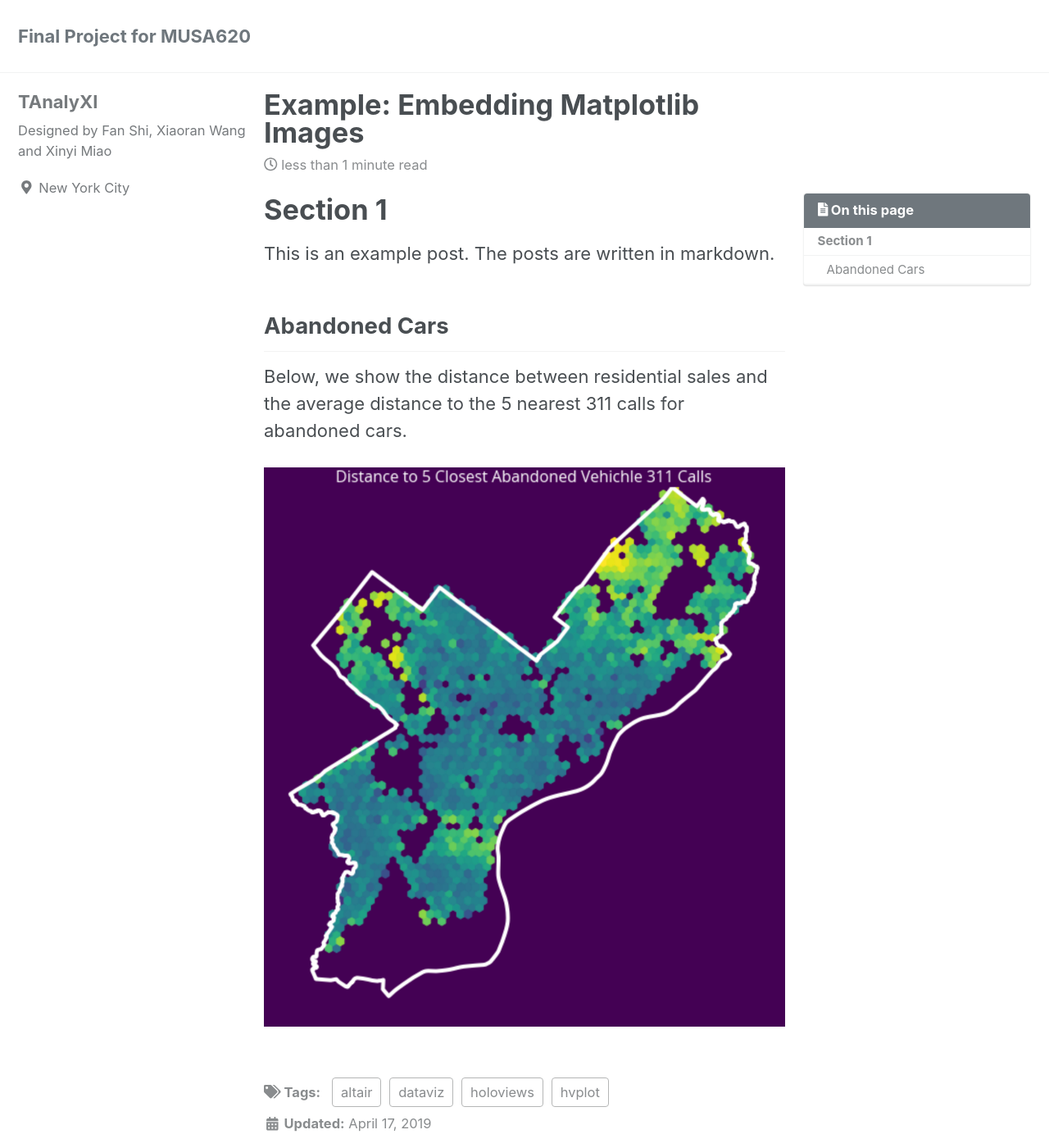
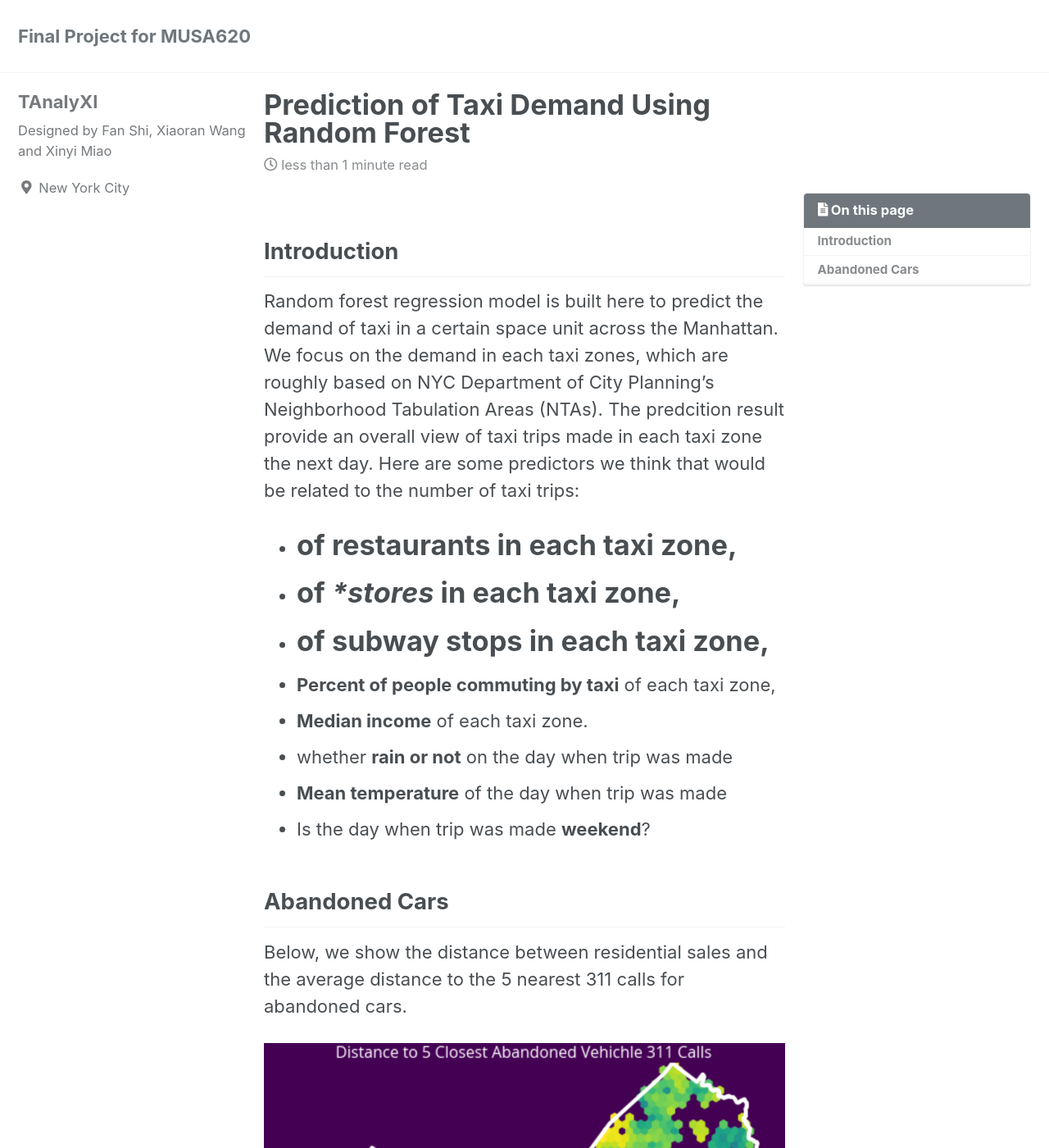
Before and after one commit to XinyiMsumyee/my-pages-starter, a Jekyll site: the page built from _posts/2019-04-17-example-post.md, in a window 1280 px wide and 1400 px high. Shown: the whole window at 82% size. Built offline with Jekyll 4.4.1, drawn with Linux system fonts in a browser that asks for light colours; cached includes are drawn as plain includes; nearby versions of some CDN libraries; a script that is not in the unit is left out.

Commit message:
update introduction

```diff
--- a/_posts/2019-04-17-example-post.md
+++ b/_posts/2019-04-17-example-post.md
@@ -1,5 +1,5 @@
 ---
-title: "Example: Embedding Matplotlib Images"
+title: "Prediction of Taxi Demand Using Random Forest"
 date: 2019-04-17
 published: true
 tags: [dataviz, altair, hvplot, holoviews]
@@ -8,9 +8,17 @@ toc: true
 toc_sticky: true
 ---
 
-# Section 1
+## Introduction
 
-This is an example post. The posts are written in markdown.
+Random forest regression model is built here to predict the demand of taxi in a certain space unit across the Manhattan. We focus on the demand in each taxi zones, which are roughly based on NYC Department of City Planning’s Neighborhood Tabulation Areas (NTAs). The predcition result provide an overall view of taxi trips made in each taxi zone the next day. Here are some predictors we think that would be related to the number of taxi trips:
+- # of **restaurants** in each taxi zone,
+- # of **stores* in each taxi zone,
+- # of **subway stops** in each taxi zone,
+- **Percent of people commuting by taxi** of each taxi zone,
+- **Median income** of each taxi zone.
+- whether **rain or not** on the day when trip was made
+- **Mean temperature** of the day when trip was made
+- Is the day when trip was made **weekend**?
 
 ## Abandoned Cars
 
```
